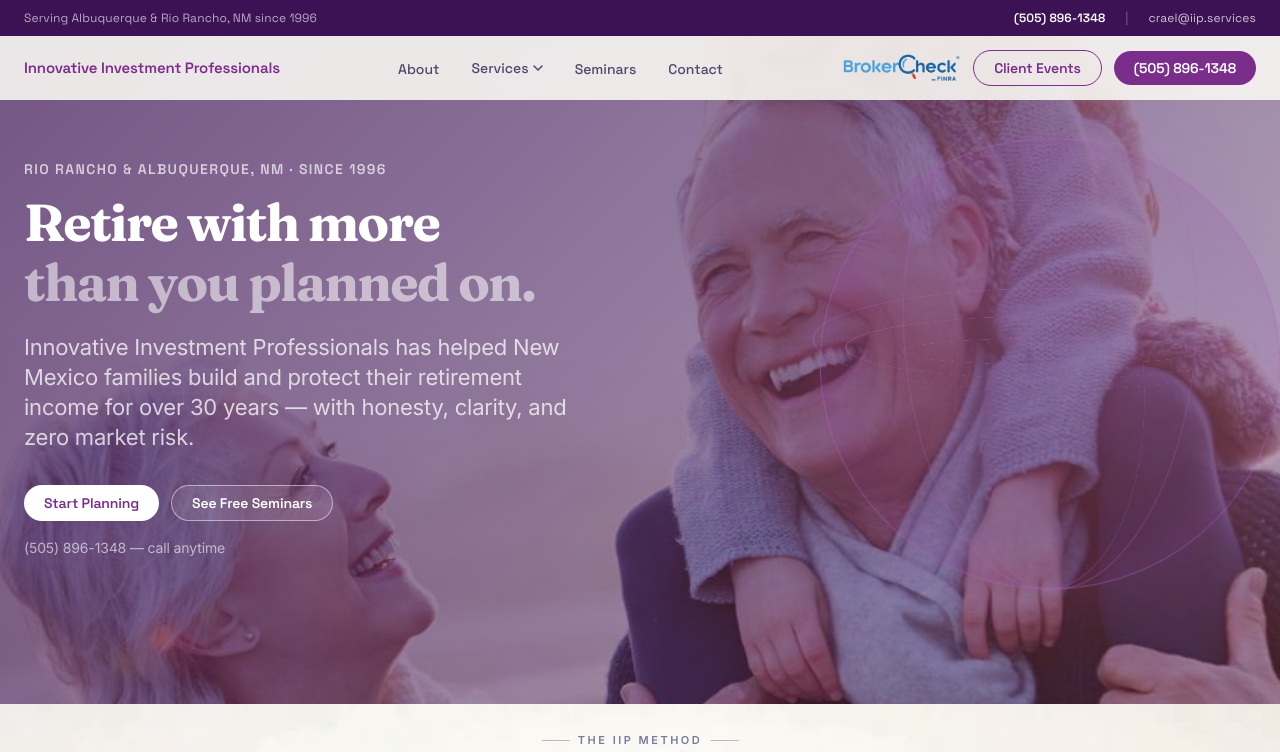
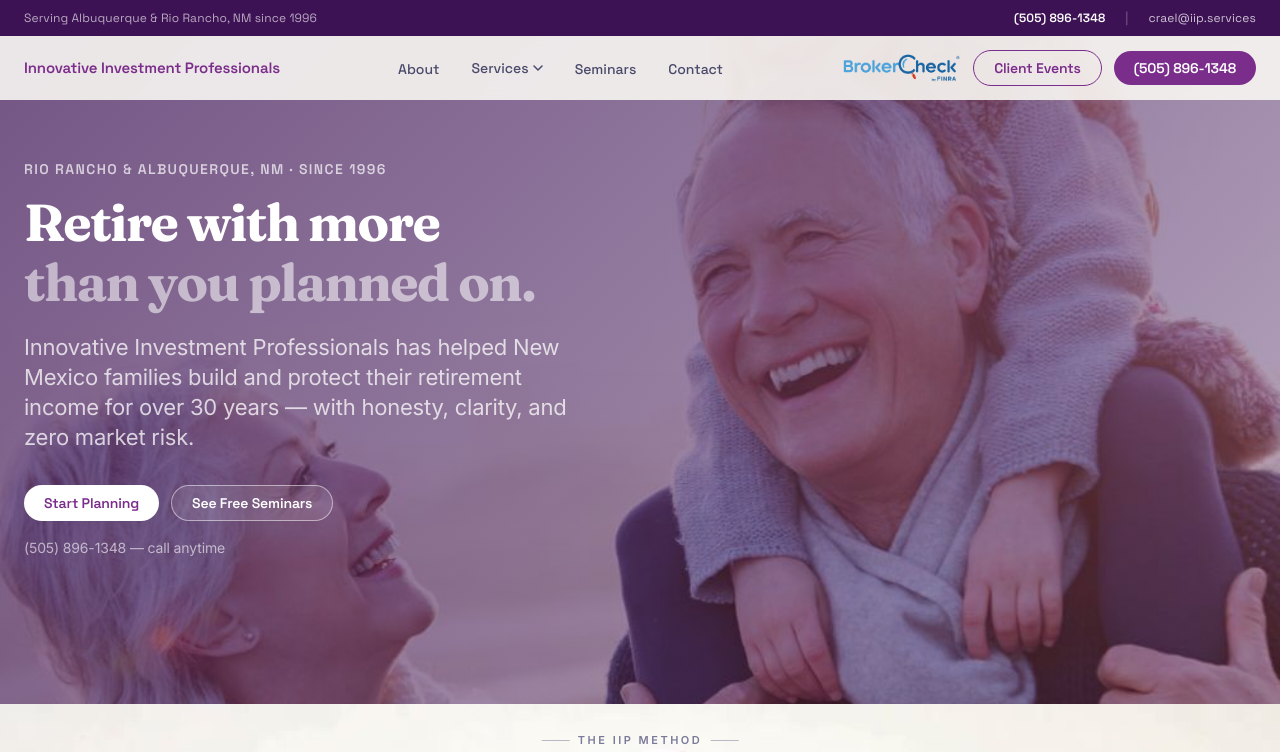
Before and after one commit to xXdeep-spaceXx/iip-financial-site, a Next.js app: page / in a window 1280 px wide. Shown: the top 752 px of the page. Built offline with nearby package versions, Linux system fonts and the light colour scheme.

Commit message:
Remove HeroOrb from homepage hero

```diff
--- a/app/page.tsx
+++ b/app/page.tsx
@@ -90,12 +90,7 @@ export default function HomePage() {
         {/* Purple overlay */}
         <div className="absolute inset-0 hero-photo-overlay" aria-hidden="true" />
 
-        {/* Rotating sphere */}
-        <div className="absolute right-0 top-1/2 -translate-y-1/2 w-[460px] h-[460px] hidden lg:block pointer-events-none">
-          <HeroOrb className="w-full h-full" />
-        </div>
-
-        <div className="relative max-w-7xl mx-auto w-full pt-28 pb-24">
+<div className="relative max-w-7xl mx-auto w-full pt-28 pb-24">
           <div className="max-w-2xl">
             <p className="section-label text-[rgba(255,255,255,0.7)] mb-5 animate-hero">
               Rio Rancho &amp; Albuquerque, NM · Since 1996
```
